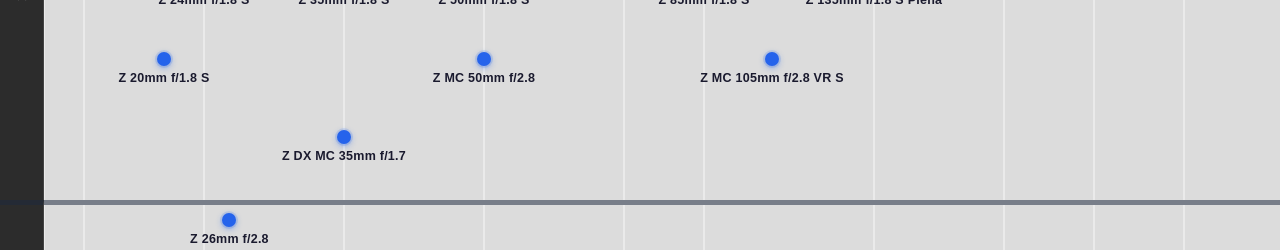
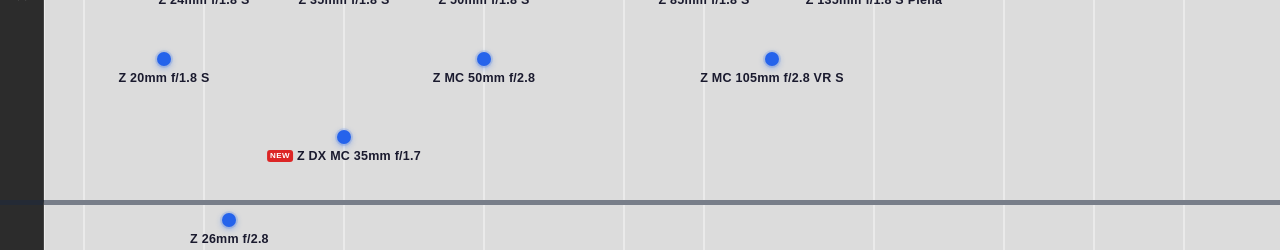
Before and after one commit to fuziki/lens-list, a React (Vite) app: page / in a window 1280 px wide. Shown: the part 373-623 px from the top of the page. Built offline with nearby package versions, Linux system fonts and the light colour scheme.

Commit message:
Add NEW badge for lenses released within 6 months

```diff
--- a/src/App.tsx
+++ b/src/App.tsx
@@ -77,7 +77,7 @@
   }, [config, showRental]);
 
   const geometry = useMemo(() => buildGeometry(effectiveConfig), [effectiveConfig]);
-  const { activeAttributes, toggleAttribute, rowHeight } = useActiveAttributes(effectiveConfig);
+  const { activeAttributes, toggleAttribute, rowHeight, showNewBadge, toggleNewBadge } = useActiveAttributes(effectiveConfig);
   const {
     filterState,
     setFilterValue,
@@ -114,6 +114,7 @@
         filterState={filterState}
         activeAttributes={activeAttributes}
         rowHeight={rowHeight}
+        showNewBadge={showNewBadge}
         tableInnerRef={tableInnerRef}
         tableWrapperRef={tableWrapperRef}
       />
@@ -123,6 +124,8 @@
         config={effectiveConfig}
         activeAttributes={activeAttributes}
         onToggleAttribute={toggleAttribute}
+        showNewBadge={showNewBadge}
+        onToggleNewBadge={toggleNewBadge}
         filterState={filterState}
         onSetFilterValue={setFilterValue}
       />
--- a/src/components/SettingsModal.tsx
+++ b/src/components/SettingsModal.tsx
@@ -11,6 +11,8 @@
   config: AppConfig;
   activeAttributes: ReadonlySet<string>;
   onToggleAttribute: (key: string) => void;
+  showNewBadge: boolean;
+  onToggleNewBadge: () => void;
   filterState: FilterState;
   onSetFilterValue: (key: string, value: FilterStateValue) => void;
 }
@@ -21,6 +23,8 @@
   config,
   activeAttributes,
   onToggleAttribute,
+  showNewBadge,
+  onToggleNewBadge,
   filterState,
   onSetFilterValue,
 }: Props) {
@@ -55,6 +59,8 @@
               displayAttributes={config.displayAttributes}
               activeAttributes={activeAttributes}
               onToggle={onToggleAttribute}
+              showNewBadge={showNewBadge}
+              onToggleNewBadge={onToggleNewBadge}
             />
           </div>
           {config.filters.length > 0 && (
--- a/src/components/controls/AttributeCheckboxes.tsx
+++ b/src/components/controls/AttributeCheckboxes.tsx
@@ -4,12 +4,22 @@
   displayAttributes: DisplayAttributeConfig[];
   activeAttributes: ReadonlySet<string>;
   onToggle: (key: string) => void;
+  showNewBadge: boolean;
+  onToggleNewBadge: () => void;
 }
 
-export function AttributeCheckboxes({ displayAttributes, activeAttributes, onToggle }: Props) {
+export function AttributeCheckboxes({ displayAttributes, activeAttributes, onToggle, showNewBadge, onToggleNewBadge }: Props) {
   return (
     <div className="attr-row">
       <span className="attr-row-label">表示属性:</span>
+      <label className="attr-checkbox-item">
+        <input
+          type="checkbox"
+          checked={showNewBadge}
+          onChange={onToggleNewBadge}
+        />
+        新製品(半年以内)
+      </label>
       {displayAttributes.map(attr => (
         <label key={attr.key} className="attr-checkbox-item">
           <input
--- a/src/components/table/LensRow.tsx
+++ b/src/components/table/LensRow.tsx
@@ -12,9 +12,10 @@
   filters: FilterConfig[];
   activeAttributes: ReadonlySet<string>;
   rowHeight: number;
+  showNewBadge: boolean;
 }
 
-export function LensRow({ row, config, geometry, filterState, filters, activeAttributes, rowHeight }: Props) {
+export function LensRow({ row, config, geometry, filterState, filters, activeAttributes, rowHeight, showNewBadge }: Props) {
   const visibleLenses = useMemo(
     () => row.lenses.filter(lens => lensMatchesFilters(lens, filterState, filters)),
     [row.lenses, filterState, filters]
@@ -51,6 +52,7 @@
             config={config}
             geometry={geometry}
             activeAttributes={activeAttributes}
+            showNewBadge={showNewBadge}
           />
         ) : (
           <ZoomLens
@@ -59,6 +61,7 @@
             config={config}
             geometry={geometry}
             activeAttributes={activeAttributes}
+            showNewBadge={showNewBadge}
           />
         )
       )}
--- a/src/components/table/PrimeLens.tsx
+++ b/src/components/table/PrimeLens.tsx
@@ -1,17 +1,18 @@
 import type { PrimeLens as PrimeLensType, AppConfig, GeometryContext } from '../../types';
 import { getX } from '../../lib/geometry';
-import { formatAttributeValue } from '../../lib/formatters';
+import { formatAttributeValue, isNew } from '../../lib/formatters';
 
 interface Props {
   lens: PrimeLensType;
   config: AppConfig;
   geometry: GeometryContext;
   activeAttributes: ReadonlySet<string>;
+  showNewBadge: boolean;
 }
 
 const TOP_PAD = 8;
 
-export function PrimeLens({ lens, config, geometry, activeAttributes }: Props) {
+export function PrimeLens({ lens, config, geometry, activeAttributes, showNewBadge }: Props) {
   const dotD = config.primeDotDiameterPx;
   const dotR = dotD / 2;
   const cx = getX(lens.focalLengthFxMm, geometry.markers);
@@ -31,7 +32,7 @@
           className="lens-name"
           style={{ fontSize: config.typography.lensNameFontSizePx, fontWeight: 'bold' }}
         >
-          {lens.name}
+          {showNewBadge && isNew(lens.releaseDate) && <span className="lens-new-badge">NEW</span>}<span className="lens-name-text">{lens.name}</span>
         </div>
         {config.displayAttributes
           .filter(attr => activeAttributes.has(attr.key))
--- a/src/components/table/Section.tsx
+++ b/src/components/table/Section.tsx
@@ -11,9 +11,10 @@
   filters: FilterConfig[];
   activeAttributes: ReadonlySet<string>;
   rowHeight: number;
+  showNewBadge: boolean;
 }
 
-export function Section({ section, config, geometry, filterState, filters, activeAttributes, rowHeight }: Props) {
+export function Section({ section, config, geometry, filterState, filters, activeAttributes, rowHeight, showNewBadge }: Props) {
   const visibleRows = useMemo(
     () =>
       section.rows.filter(row =>
@@ -43,6 +44,7 @@
             filters={filters}
             activeAttributes={activeAttributes}
             rowHeight={rowHeight}
+            showNewBadge={showNewBadge}
           />
         ))}
       </div>
--- a/src/components/table/TableWrapper.tsx
+++ b/src/components/table/TableWrapper.tsx
@@ -54,6 +54,7 @@
   filterState: FilterState;
   activeAttributes: ReadonlySet<string>;
   rowHeight: number;
+  showNewBadge: boolean;
   tableInnerRef: RefObject<HTMLDivElement | null>;
   tableWrapperRef: RefObject<HTMLDivElement | null>;
 }
@@ -65,6 +66,7 @@
   filterState,
   activeAttributes,
   rowHeight,
+  showNewBadge,
   tableInnerRef,
   tableWrapperRef,
 }: Props) {
@@ -93,6 +95,7 @@
               filters={config.filters}
               activeAttributes={activeAttributes}
               rowHeight={rowHeight}
+              showNewBadge={showNewBadge}
             />
           ))}
         </div>
--- a/src/components/table/ZoomLens.tsx
+++ b/src/components/table/ZoomLens.tsx
@@ -1,17 +1,18 @@
 import type { ZoomLens as ZoomLensType, AppConfig, GeometryContext } from '../../types';
 import { getX } from '../../lib/geometry';
-import { formatAttributeValue } from '../../lib/formatters';
+import { formatAttributeValue, isNew } from '../../lib/formatters';
 
 interface Props {
   lens: ZoomLensType;
   config: AppConfig;
   geometry: GeometryContext;
   activeAttributes: ReadonlySet<string>;
+  showNewBadge: boolean;
 }
 
 const TOP_PAD = 8;
 
-export function ZoomLens({ lens, config, geometry, activeAttributes }: Props) {
+export function ZoomLens({ lens, config, geometry, activeAttributes, showNewBadge }: Props) {
   const x1 = getX(lens.focalLengthMinFxMm, geometry.markers);
   const x2 = getX(lens.focalLengthMaxFxMm, geometry.markers);
   const barW = Math.max(x2 - x1 - 2, 20);
@@ -37,7 +38,7 @@
           className="lens-name"
           style={{ fontSize: config.typography.lensNameFontSizePx, fontWeight: 'bold' }}
         >
-          {lens.name}
+          {showNewBadge && isNew(lens.releaseDate) && <span className="lens-new-badge">NEW</span>}<span className="lens-name-text">{lens.name}</span>
         </div>
         {config.displayAttributes
           .filter(attr => activeAttributes.has(attr.key))
--- a/src/hooks/useActiveAttributes.ts
+++ b/src/hooks/useActiveAttributes.ts
@@ -3,6 +3,7 @@
 
 export function useActiveAttributes(config: AppConfig) {
   const [activeAttributes, setActiveAttributes] = useState<ReadonlySet<string>>(new Set());
+  const [showNewBadge, setShowNewBadge] = useState(true);
 
   const toggleAttribute = useCallback((key: string) => {
     setActiveAttributes(prev => {
@@ -13,8 +14,12 @@
     });
   }, []);
 
+  const toggleNewBadge = useCallback(() => {
+    setShowNewBadge(prev => !prev);
+  }, []);
+
   const rowHeight =
     config.rowBaseHeightPx + activeAttributes.size * config.attributeRowHeightPx;
 
-  return { activeAttributes, toggleAttribute, rowHeight };
+  return { activeAttributes, toggleAttribute, rowHeight, showNewBadge, toggleNewBadge };
 }
--- a/src/lib/formatters.ts
+++ b/src/lib/formatters.ts
@@ -1,4 +1,12 @@
 import type { Lens, DisplayAttributeConfig } from '../types';
+
+export function isNew(releaseDate?: string): boolean {
+  if (!releaseDate) return false;
+  const release = new Date(releaseDate);
+  const sixMonthsAgo = new Date();
+  sixMonthsAgo.setMonth(sixMonthsAgo.getMonth() - 6);
+  return release >= sixMonthsAgo;
+}
 
 export function formatAttributeValue(lens: Lens, attr: DisplayAttributeConfig): string {
   const val = (lens as unknown as Record<string, unknown>)[attr.key];
--- a/src/styles/app.css
+++ b/src/styles/app.css
@@ -567,10 +567,29 @@
 }
 
 .lens-name {
+  display: flex;
+  align-items: center;
+  gap: 4px;
   white-space: nowrap;
-  line-height: 1.3;
   letter-spacing: 0.02em;
   color: var(--color-lens-name, #111111);
+}
+
+.lens-name-text {
+  line-height: 1.3;
+}
+
+.lens-new-badge {
+  display: inline-block;
+  background: #dc2626;
+  color: #ffffff;
+  font-size: 8px;
+  font-weight: 700;
+  line-height: 1;
+  padding: 2px 3px;
+  border-radius: 3px;
+  letter-spacing: 0.05em;
+  flex-shrink: 0;
 }
 
 .lens-attr {
```
Also changed, not shown: 1 other file (tests, documents, lock files or other folders).
